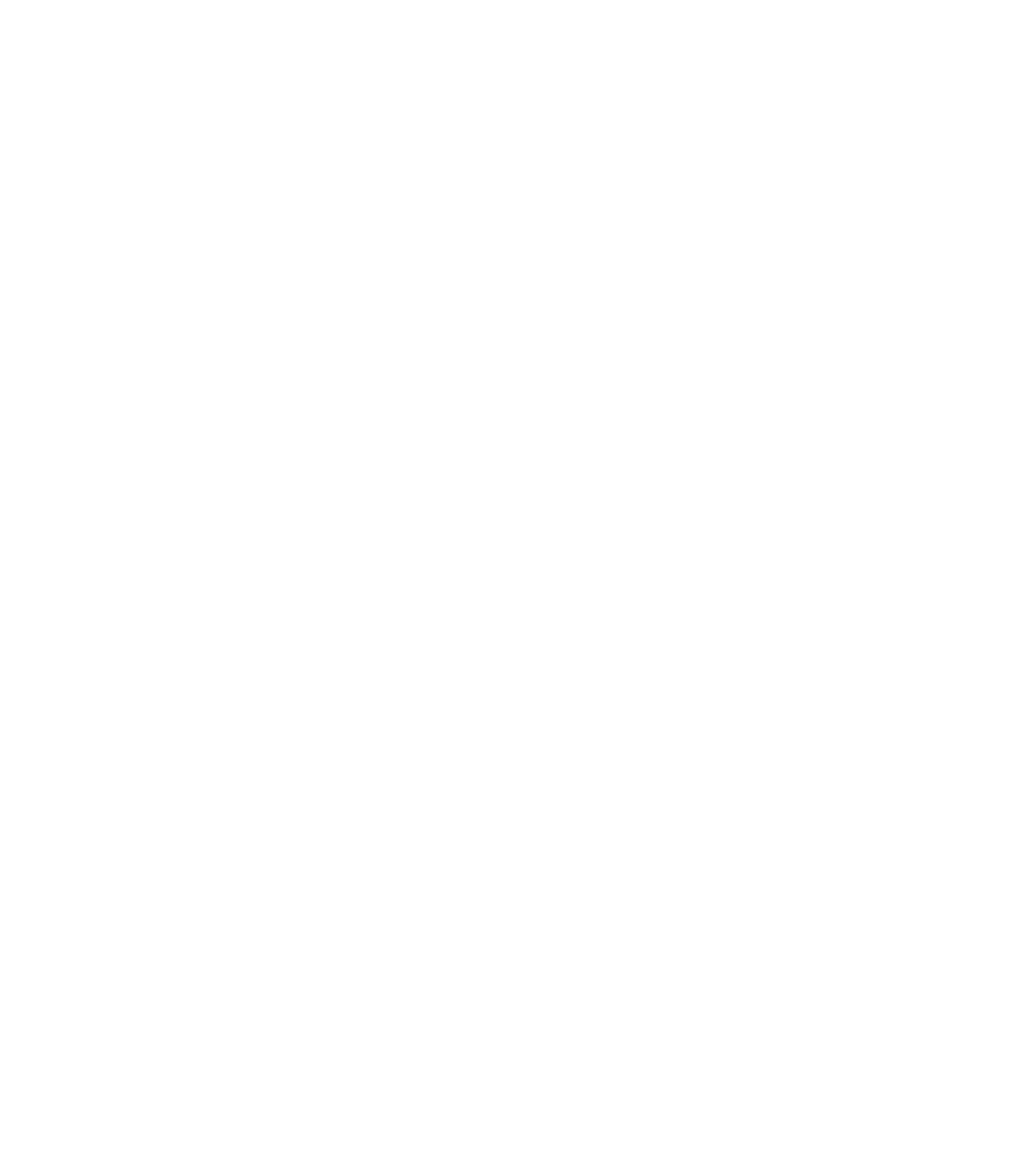
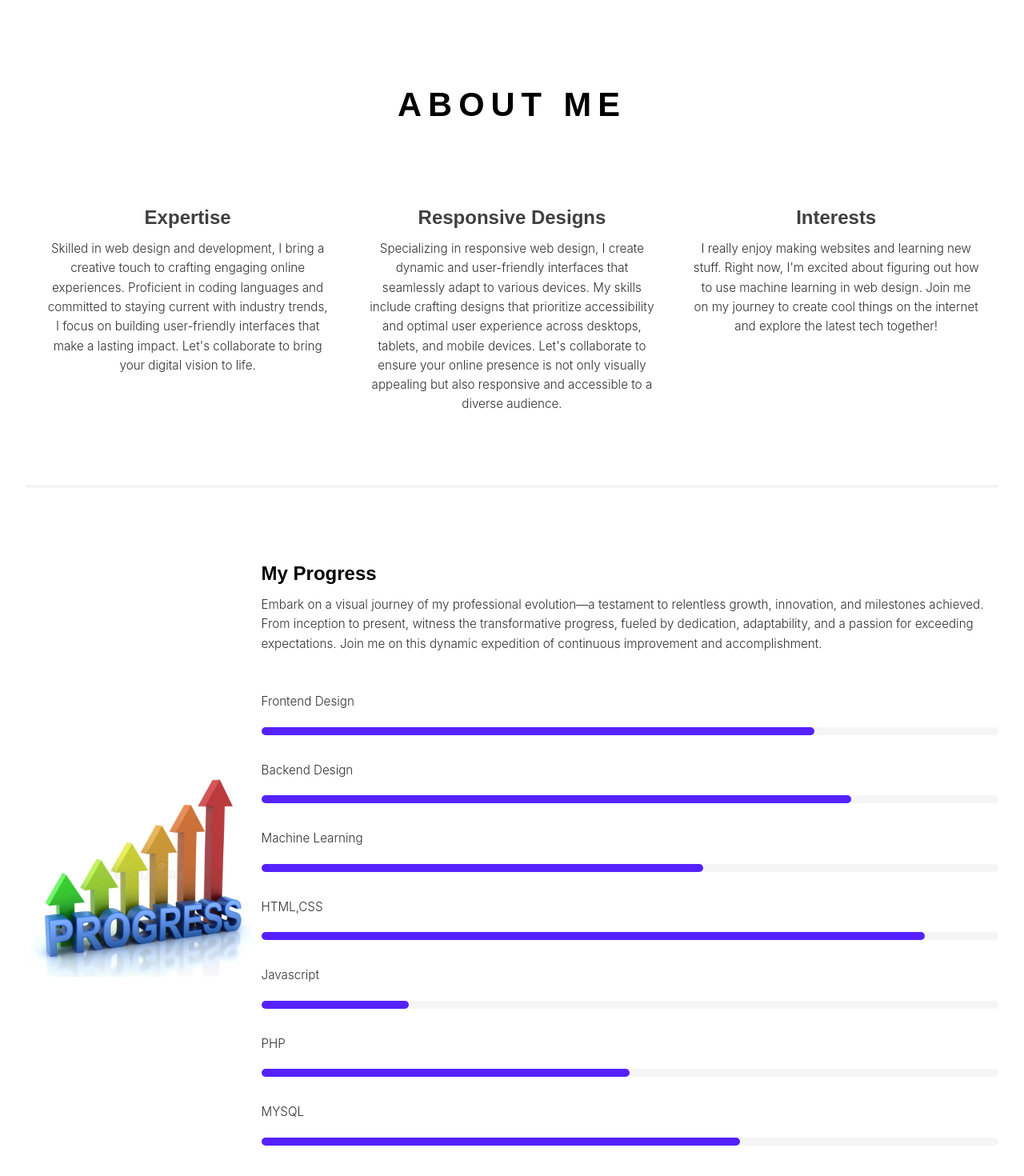
Before and after one commit to Kigen29/React-Portfolio, a React (Create React App) app: page / in a window 1280 px wide. Shown: the part 814-2284 px from the top of the page at 80% size. Before the commit the page ends 880 px from the top, so only its background shows below. Built offline with nearby package versions, Linux system fonts and the light colour scheme.

Commit message:
feat: add about section

```diff
--- a/src/App.js
+++ b/src/App.js
@@ -1,10 +1,12 @@
 import Navbar from "./components/Navbar/navbar";
+import About from "./components/About/about";
 
 function App() {
   return (
     <div className="App">
 
       <Navbar/>
+      <About/>
 
     </div>
   );
--- /dev/null
+++ b/src/components/About/about.css
@@ -0,0 +1,150 @@
+*{
+    box-sizing: border-box;
+    padding: 0;
+    margin: 0;
+}
+:root{
+    --blue: #5521ff;
+    --dark: #313031;
+    --midDark: #404040;
+    --lightDark: #808080;
+    --lightGrey: #f5f5f5;
+    --extraLightGrey: #f9f9f9;
+}
+
+/* some setup and utility stylings */
+h1, h2, h3, h4, h5, h6{
+    font-family: 'Epilogue', sans-serif;
+    margin: 0.5rem 0;
+}
+img{
+    width: 100%;
+    display: block;
+}
+a{
+    color: black;
+    text-decoration: none;
+}
+ul li{
+    list-style-type: none;
+}
+body{
+    font-family: 'Inter', sans-serif;
+    line-height: 1.6;
+}
+button{
+    font-family: inherit;
+    font-size: 1rem;
+    outline: none;
+}
+.text-light{
+    color: var(--dark);
+    font-size: 0.95rem;
+    font-weight: 300;
+    margin: 0.5rem 0;
+}
+.container{
+    width: 95vw;
+    margin: 0 auto;
+}
+.py-5{
+    padding: 5rem 0;
+}
+
+
+/* about */
+.about-item{
+    text-align: center;
+    margin: 1.5rem 0;
+    padding: 1.5rem;
+}
+.about-icon{
+    font-size: 2rem;
+    display: block;
+    width: 80px;
+    height: 80px;
+    background: var(--blue);
+    border-radius: 20%;
+    color: white;
+    display: flex;
+    justify-content: center;
+    align-items: center;
+    margin: 0 auto 1.6rem;
+    transition: all 0.3s ease;
+}
+.about-icon:hover{
+    transform: translateY(-5px);
+    background: var(--midDark);
+}
+.about-title{
+    color: var(--midDark);
+}
+.about-btn{
+    text-transform: capitalize;
+    background: var(--dark);
+    color: white;
+    padding: 0.5rem 1rem;
+    display: inline-block;
+    margin: 1rem auto 0;
+    transition: all 0.4s ease-in-out;
+}
+.about-btn:hover{
+    opacity: 0.8;
+}
+.about-sec-underline{
+    background: var(--lightGrey);
+    height: 4px;
+    width: 100%;
+    border-radius: 5px;
+    margin: 2rem 0;
+}
+.about-wrapper-2 > div{
+    margin: 3rem 0;
+}
+.progress-group{
+    padding: 2rem 0;
+}
+.progress-text{
+    display: flex;
+    justify-content: space-between;
+}
+.progress{
+    margin: 0.7rem 0 1.5rem;
+    height: 10px;
+    position: relative;
+    background: var(--lightGrey);
+    border-radius: 10px;
+}
+.progress-icon{
+    font-size: 1.6rem;
+    color: var(--dark);
+}
+.progress-bar{
+    position: absolute;
+    top: 0;
+    left: 0;
+    height: 100%;
+    background: var(--blue);
+    border-radius: 10px;
+}
+.progress-bar.w-75{
+    width: 75%;
+}
+.progress-bar.w-80{
+    width: 80%;
+}
+.progress-bar.w-65{
+    width: 65%;
+}
+.progress-bar.w-90{
+    width: 90%;
+}
+.progress-bar.w-20{
+    width: 20%;
+}
+.progress-bar.w-50{
+    width: 50%;
+}
+.progress-bar.w-60{
+    width: 60%;
+}
--- /dev/null
+++ b/src/components/About/about.js
@@ -0,0 +1,138 @@
+import React from 'react';
+import './about.css'
+import progress from '../../assets/progress-17252916.webp';
+
+const About = () => {
+
+    return (
+
+        <>
+  {/* about section */}
+  <section id="about" className="about container py-5">
+    {/* title */}
+    <div className="title">
+      <h2 className="title-text">about me</h2>
+    </div>
+    {/* end of title */}
+    <div className="about-wrapper-1">
+      {/* single item */}
+      <div className="about-item">
+        <h2 className="about-title">Expertise</h2>
+        <p className="text-light">
+          Skilled in web design and development, I bring a creative touch to
+          crafting engaging online experiences. Proficient in coding languages
+          and committed to staying current with industry trends, I focus on
+          building user-friendly interfaces that make a lasting impact. Let's
+          collaborate to bring your digital vision to life.
+        </p>
+      </div>
+      {/* end of single item */}
+      {/* single item */}
+      <div className="about-item">
+        <h2 className="about-title">Responsive Designs</h2>
+        <p className="text-light">
+          Specializing in responsive web design, I create dynamic and
+          user-friendly interfaces that seamlessly adapt to various devices. My
+          skills include crafting designs that prioritize accessibility and
+          optimal user experience across desktops, tablets, and mobile devices.
+          Let's collaborate to ensure your online presence is not only visually
+          appealing but also responsive and accessible to a diverse audience.
+        </p>
+      </div>
+      {/* end of single item */}
+      {/* single item */}
+      <div className="about-item">
+        <h2 className="about-title">Interests</h2>
+        <p className="text-light">
+          I really enjoy making websites and learning new stuff. Right now, I'm
+          excited about figuring out how to use machine learning in web design.
+          Join me on my journey to create cool things on the internet and
+          explore the latest tech together!{" "}
+        </p>
+      </div>
+      {/* end of single item */}
+    </div>
+    <div className="about-sec-underline" />
+    <div className="about-wrapper-2">
+      <div className="about-wrapper-2-left">
+        {/* image here */}
+        <img src={progress} alt="" />
+      </div>
+      <div className="about-wrapper-2-right">
+        <h2>My Progress</h2>
+        <p className="text-light">
+          Embark on a visual journey of my professional evolution—a testament to
+          relentless growth, innovation, and milestones achieved. From inception
+          to present, witness the transformative progress, fueled by dedication,
+          adaptability, and a passion for exceeding expectations. Join me on
+          this dynamic expedition of continuous improvement and accomplishment.
+        </p>
+        <div className="progress-group">
+          {/* single item */}
+          <div className="progress-text">
+            <span className="text-light">Frontend Design</span>
+          </div>
+          <div className="progress">
+            <div className="progress-bar w-75" />
+          </div>
+          {/* end of single item */}
+          {/* single item */}
+          <div className="progress-text">
+            <span className="text-light">Backend Design</span>
+          </div>
+          <div className="progress">
+            <div className="progress-bar w-80" />
+          </div>
+          {/* end of single item */}
+          {/* single item */}
+          <div className="progress-text">
+            <span className="text-light">Machine Learning</span>
+          </div>
+          <div className="progress">
+            <div className="progress-bar w-60" />
+          </div>
+          {/* end of single item */}
+          {/* single item */}
+          <div className="progress-text">
+            <span className="text-light">HTML,CSS</span>
+          </div>
+          <div className="progress">
+            <div className="progress-bar w-90" />
+          </div>
+          {/* end of single item */}
+          {/* single item */}
+          <div className="progress-text">
+            <span className="text-light">Javascript</span>
+          </div>
+          <div className="progress">
+            <div className="progress-bar w-20" />
+          </div>
+          {/* end of single item */}
+          {/* single item */}
+          <div className="progress-text">
+            <span className="text-light">PHP</span>
+          </div>
+          <div className="progress">
+            <div className="progress-bar w-50" />
+          </div>
+          {/* end of single item */}
+          {/* single item */}
+          <div className="progress-text">
+            <span className="text-light">MYSQL</span>
+          </div>
+          <div className="progress">
+            <div className="progress-bar w-65" />
+          </div>
+          {/* end of single item */}
+        </div>
+      </div>
+    </div>
+  </section>
+  {/* end of about section */}
+</>
+
+    )
+
+}
+
+export default About
```
